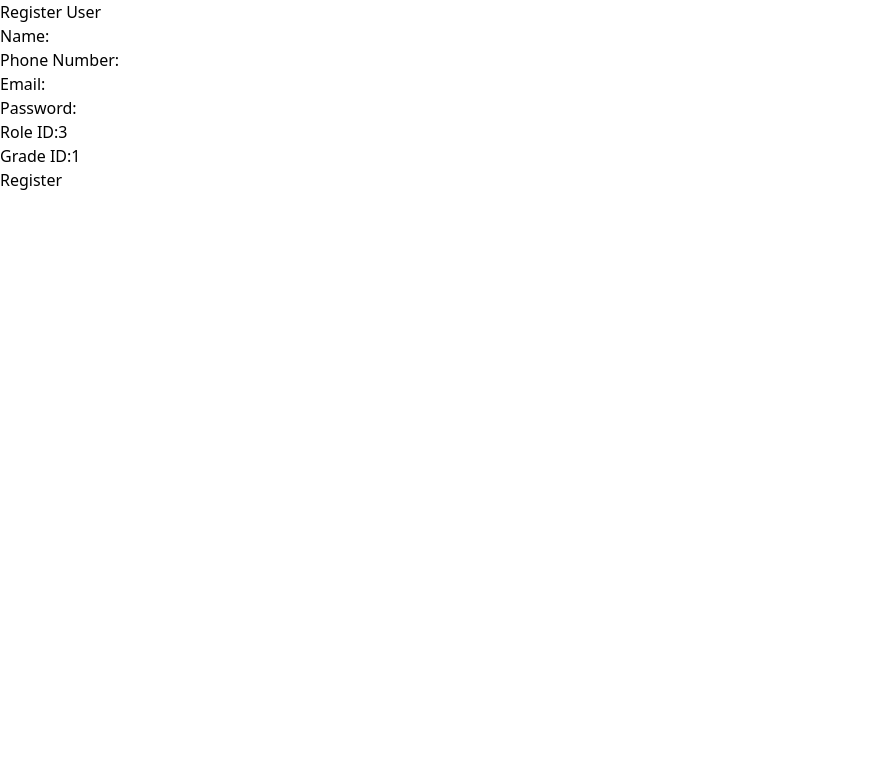
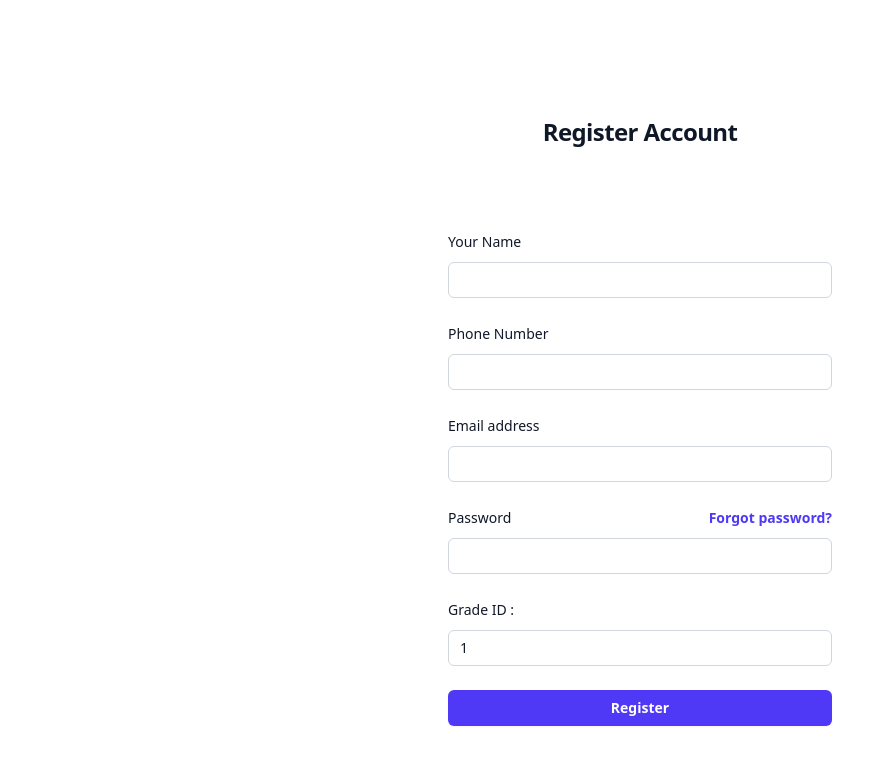
Before and after one commit to veronicamayasanti/ClassFinance, a React (Vite) app in the folder client/: page /register in a window 1280 px wide. Shown: the top 764 px of the page, without its empty margins (0-894 px from the left). Built offline with nearby package versions, Linux system fonts and the light colour scheme.

Commit message:
register client + css

```diff
--- a/client/src/pages/RegisterPage.jsx
+++ b/client/src/pages/RegisterPage.jsx
@@ -1,5 +1,5 @@
 import React, { useState } from 'react';
-import { registerUser } from '../api/userService.js'; // Pastikan untuk mengimpor fungsi registerUser
+import { registerUser } from '../api/userService.js';
 
 const RegisterPage = () => {
     // State untuk menyimpan data input
@@ -7,7 +7,7 @@
     const [phoneNumber, setPhoneNumber] = useState('');
     const [email, setEmail] = useState('');
     const [password, setPassword] = useState('');
-    const [roleId, setRoleId] = useState(3);
+    const [roleId] = useState(3);
     const [gradeId, setGradeId] = useState(1); // Atau nilai default sesuai kebutuhan
     const [error, setError] = useState(null);
     const [successMessage, setSuccessMessage] = useState(null);
@@ -17,7 +17,7 @@
         e.preventDefault(); // Mencegah reload halaman saat submit form
 
         try {
-            const userData = { name, phone_number: phoneNumber, email, password, grade_id: gradeId };
+            const userData = { name, phone_number: phoneNumber, email, password,role_id: roleId, grade_id: gradeId };
             const response = await registerUser(userData);
 
             if (response.error) {
@@ -34,72 +34,122 @@
             setSuccessMessage(null);
         }
     };
+    return (
+        <div className="flex min-h-full flex-1 flex-col justify-center px-6 py-12 lg:px-8">
+            <div className="sm:mx-auto sm:w-full sm:max-w-sm">
+                <h2 className="mt-10 text-center text-2xl/9 font-bold tracking-tight text-gray-900">
+                    Register Account
+                </h2>
+            </div>
+                <p className="mt-10 text-center text-xl/9 font-normal tracking-tight text-red-600">
+                    {error && <p className="error">{error}</p>}
+                    {successMessage && <p className="success">{successMessage}</p>}
+                </p>
 
-    return (
-        <div className="register-user">
-            <h2>Register User</h2>
-            <form onSubmit={handleSubmit}>
+            <div className="mt-10 sm:mx-auto sm:w-full sm:max-w-sm">
+                <form onSubmit={handleSubmit} className="space-y-6">
+
                     <div>
-                    <label>Name:</label>
+                        <label htmlFor="name" className="block text-sm/6 font-medium text-gray-900">
+                            Your Name
+                        </label>
+                        <div className="mt-2">
                             <input
                                 type="text"
                                 value={name}
                                 onChange={(e) => setName(e.target.value)}
                                 required
+                                className="block w-full rounded-md bg-white px-3 py-1.5 text-base text-gray-900 outline-1 -outline-offset-1 outline-gray-300 placeholder:text-gray-400 focus:outline-2 focus:-outline-offset-2 focus:outline-indigo-600 sm:text-sm/6"
                             />
                         </div>
+                    </div>
+
+
                     <div>
-                    <label>Phone Number:</label>
+                        <label htmlFor="name" className="block text-sm/6 font-medium text-gray-900">
+                            Phone Number
+                        </label>
+                        <div className="mt-2">
                             <input
                                 type="text"
                                 value={phoneNumber}
                                 onChange={(e) => setPhoneNumber(e.target.value)}
                                 required
+                                className="block w-full rounded-md bg-white px-3 py-1.5 text-base text-gray-900 outline-1 -outline-offset-1 outline-gray-300 placeholder:text-gray-400 focus:outline-2 focus:-outline-offset-2 focus:outline-indigo-600 sm:text-sm/6"
                             />
                         </div>
+                    </div>
+
                     <div>
-                    <label>Email:</label>
+                        <label htmlFor="email" className="block text-sm/6 font-medium text-gray-900">
+                            Email address
+                        </label>
+                        <div className="mt-2">
                             <input
                                 type="email"
                                 value={email}
                                 onChange={(e) => setEmail(e.target.value)}
                                 required
+                                autoComplete="email"
+                                className="block w-full rounded-md bg-white px-3 py-1.5 text-base text-gray-900 outline-1 -outline-offset-1 outline-gray-300 placeholder:text-gray-400 focus:outline-2 focus:-outline-offset-2 focus:outline-indigo-600 sm:text-sm/6"
                             />
                         </div>
+                    </div>
+
                     <div>
-                    <label>Password:</label>
+                        <div className="flex items-center justify-between">
+                            <label htmlFor="password" className="block text-sm/6 font-medium text-gray-900">
+                                Password
+                            </label>
+                            <div className="text-sm">
+                                <a href="#" className="font-semibold text-indigo-600 hover:text-indigo-500">
+                                    Forgot password?
+                                </a>
+                            </div>
+                        </div>
+                        <div className="mt-2">
                             <input
                                 type="password"
                                 value={password}
                                 onChange={(e) => setPassword(e.target.value)}
                                 required
+                                autoComplete="current-password"
+                                className="block w-full rounded-md bg-white px-3 py-1.5 text-base text-gray-900 outline-1 -outline-offset-1 outline-gray-300 placeholder:text-gray-400 focus:outline-2 focus:-outline-offset-2 focus:outline-indigo-600 sm:text-sm/6"
                             />
                         </div>
+                    </div>
+
+                    {/* Hidden input for role ID */}
+                    <input type="hidden" value={roleId} />
 
                     <div>
-                    <label>Role ID:</label>
-                    <input
-                        type="number"
-                        value={roleId}
-                        onChange={(e) => setGradeId(e.target.value)}
-                        required
-                    />
+                        <div className="flex items-center justify-between">
+                            <label htmlFor="password" className="block text-sm/6 font-medium text-gray-900">
+                                Grade ID :
+                            </label>
                         </div>
-
-                <div>
-                    <label>Grade ID:</label>
+                        <div className="mt-2">
                             <input
                                 type="number"
                                 value={gradeId}
                                 onChange={(e) => setGradeId(e.target.value)}
                                 required
+                                autoComplete="current-password"
+                                className="block w-full rounded-md bg-white px-3 py-1.5 text-base text-gray-900 outline-1 -outline-offset-1 outline-gray-300 placeholder:text-gray-400 focus:outline-2 focus:-outline-offset-2 focus:outline-indigo-600 sm:text-sm/6"
                             />
                         </div>
-                <button type="submit">Register</button>
+                    </div>
+
+                    <div>
+                        <button
+                            type="submit"
+                            className="flex w-full justify-center rounded-md bg-indigo-600 px-3 py-1.5 text-sm/6 font-semibold text-white shadow-xs hover:bg-indigo-500 focus-visible:outline-2 focus-visible:outline-offset-2 focus-visible:outline-indigo-600"
+                        >
+                            Register
+                        </button>
+                    </div>
                 </form>
-
-            {error && <p className="error">{error}</p>}
-            {successMessage && <p className="success">{successMessage}</p>}
+            </div>
         </div>
     );
 };
```
Lines whose indentation alone changed are shown as unchanged.
